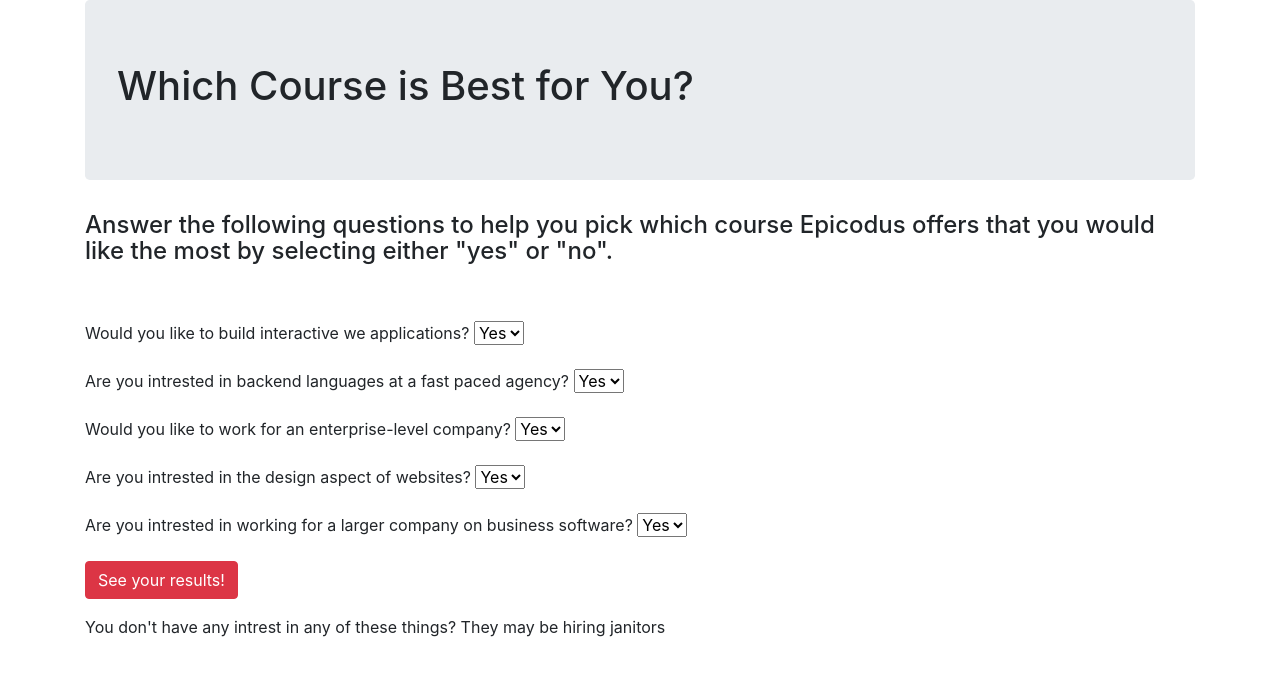
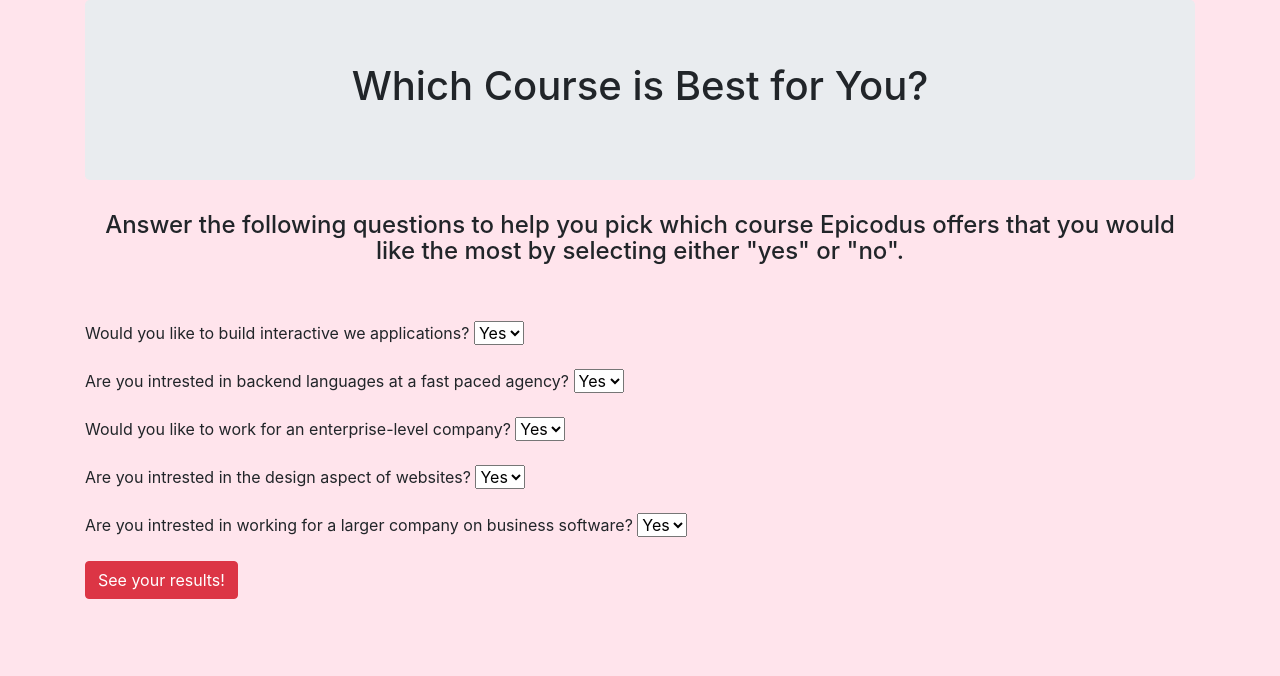
Before and after one commit to s-slingerland/Track-Suggester, a plain HTML site: page index.html in a window 1280 px wide. Drawn offline with Linux system fonts and the light colour scheme.

Commit message:
add background color and text alignment

```diff
--- a/css/styles.css
+++ b/css/styles.css
@@ -1,3 +1,19 @@
 #results {
   display: none;
 }
+
+#noResults {
+  display: none;
+}
+
+h1 {
+  text-align: center;
+}
+
+h4 {
+  text-align: center;
+}
+
+body {
+  background-color: #ffe4ec;
+}
```
